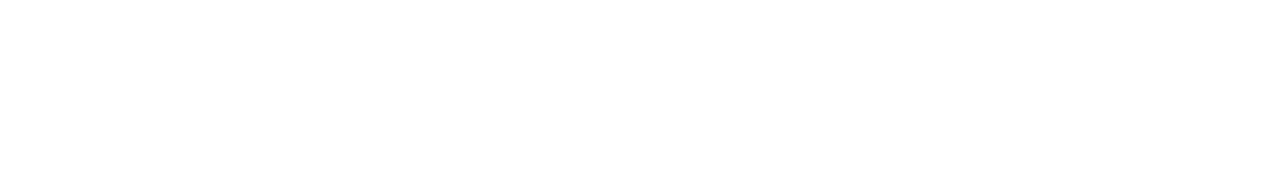
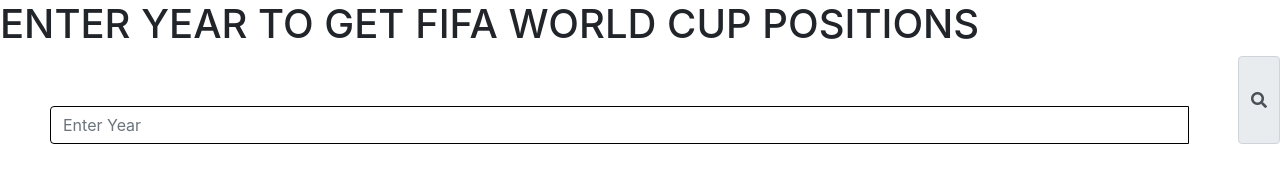
Before and after one commit to madihaparacha/chart.js, a plain HTML site: page index.html in a window 1280 px wide. Drawn offline with nearby package versions, Linux system fonts and the light colour scheme.

Commit message:
Update index.html

```diff
--- a/index.html
+++ b/index.html
@@ -7,9 +7,11 @@
     <title>Document</title>
     <link rel="stylesheet" href="https://stackpath.bootstrapcdn.com/bootstrap/4.1.3/css/bootstrap.min.css" integrity="sha384-MCw98/SFnGE8fJT3GXwEOngsV7Zt27NXFoaoApmYm81iuXoPkFOJwJ8ERdknLPMO" crossorigin="anonymous">
     <script src="https://code.jquery.com/jquery-3.3.1.slim.min.js" integrity="sha384-q8i/X+965DzO0rT7abK41JStQIAqVgRVzpbzo5smXKp4YfRvH+8abtTE1Pi6jizo" crossorigin="anonymous"></script>
-	<script src="https://ajax.googleapis.com/ajax/libs/jquery/3.3.1/jquery.min.js"></script>
+    <link rel="stylesheet" href="https://use.fontawesome.com/releases/v5.2.0/css/all.css" integrity="sha384-hWVjflwFxL6sNzntih27bfxkr27PmbbK/iSvJ+a4+0owXq79v+lsFkW54bOGbiDQ"
+    crossorigin="anonymous">
+    <script src="https://ajax.googleapis.com/ajax/libs/jquery/3.3.1/jquery.min.js"></script>
     <script src="https://cdnjs.cloudflare.com/ajax/libs/popper.js/1.14.3/umd/popper.min.js" integrity="sha384-ZMP7rVo3mIykV+2+9J3UJ46jBk0WLaUAdn689aCwoqbBJiSnjAK/l8WvCWPIPm49" crossorigin="anonymous"></script>
-<script src="https://stackpath.bootstrapcdn.com/bootstrap/4.1.3/js/bootstrap.min.js" integrity="sha384-ChfqqxuZUCnJSK3+MXmPNIyE6ZbWh2IMqE241rYiqJxyMiZ6OW/JmZQ5stwEULTy" crossorigin="anonymous"></script>
+    <script src="https://stackpath.bootstrapcdn.com/bootstrap/4.1.3/js/bootstrap.min.js" integrity="sha384-ChfqqxuZUCnJSK3+MXmPNIyE6ZbWh2IMqE241rYiqJxyMiZ6OW/JmZQ5stwEULTy" crossorigin="anonymous"></script>
     <script src="https://cdnjs.cloudflare.com/ajax/libs/Chart.js/2.7.2/Chart.bundle.js"></script>
     <script src="https://cdnjs.cloudflare.com/ajax/libs/Chart.js/2.7.2/Chart.bundle.min.js"></script>
     <script src="https://cdnjs.cloudflare.com/ajax/libs/Chart.js/2.7.2/Chart.js"></script>
@@ -17,19 +19,18 @@
     <link rel="stylesheet" href="style.css">
 
 </head>
-<body onclick="initialize()">
+<body>
+     <header>
+                <h1>ENTER YEAR TO GET FIFA WORLD CUP POSITIONS</h1>
+                <div class="input-group mb-3">
+                <input type="text" class="form-control" placeholder="Enter Year" aria-label="Recipient's username" aria-describedby="basic-addon2"
+                onkeydown = "if (event.keyCode == 13) document.getElementById('btnSearch').click()">
+                <div class="input-group-append" onclick="initialize()"></div>
+                <span class="input-group-text btn btn-outline-dark" id="btnSearch"><i class="fas fa-search" id="icon"></i></span>
+            </div>
+            </header>
 
 <canvas id="myChart"></canvas>
-<!-- <div class="header">
-    <h1 style="text-align: center">ENTER CITY NAME TO GET WORLDCUP UPDATES</h1>
-<div class="input-group mb-3">
-        <input type="text" class="form-control" placeholder="Enter City Name" aria-label="Recipient's username" aria-describedby="basic-addon2"
-        onkeydown = "if (event.keyCode == 13) document.getElementById('btnSearch').click()">
-        <div class="input-group-append" onclick="getWeather()"></div>
-          <span class="input-group-text btn btn-outline-dark" id="btnSearch"><i class="fas fa-search" id="icons"></i></span>
-        </div>
-       -->
-
 </body>
 <script src="script.js"></script>
 </html>
```
